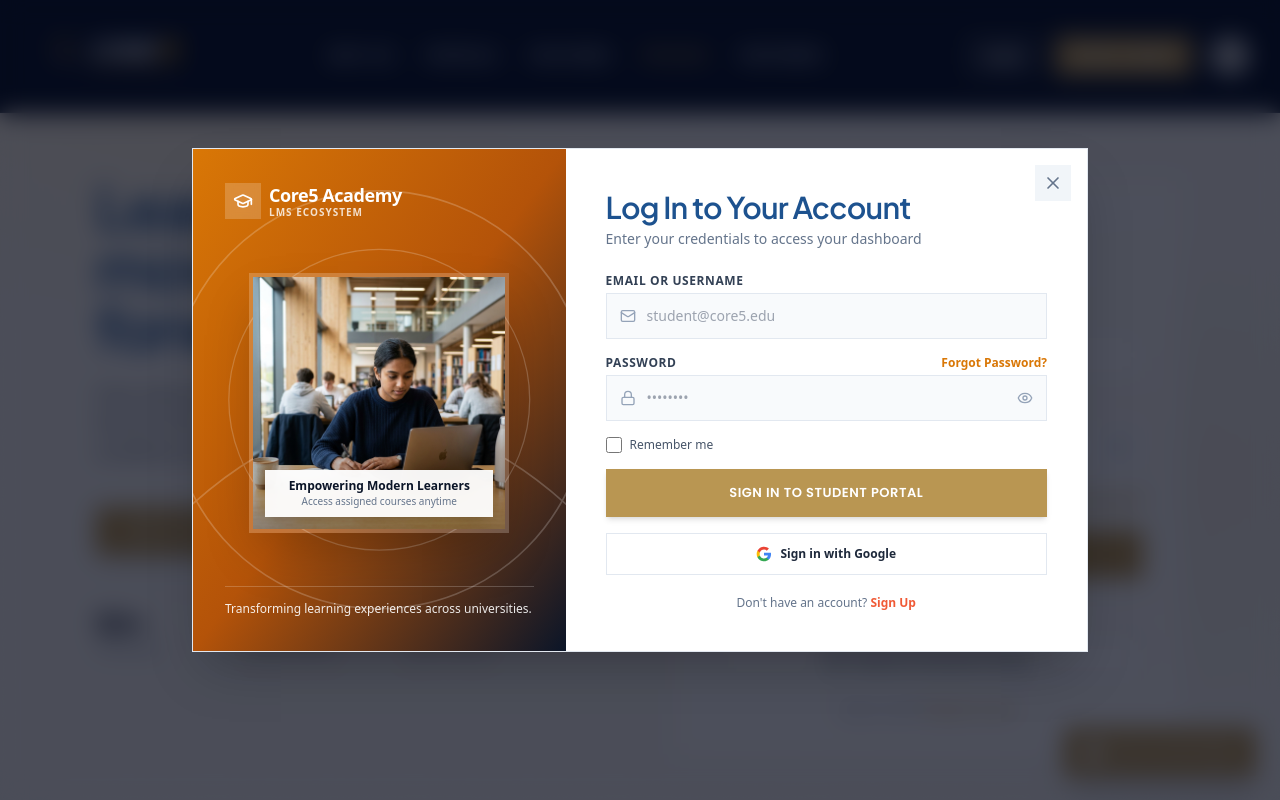
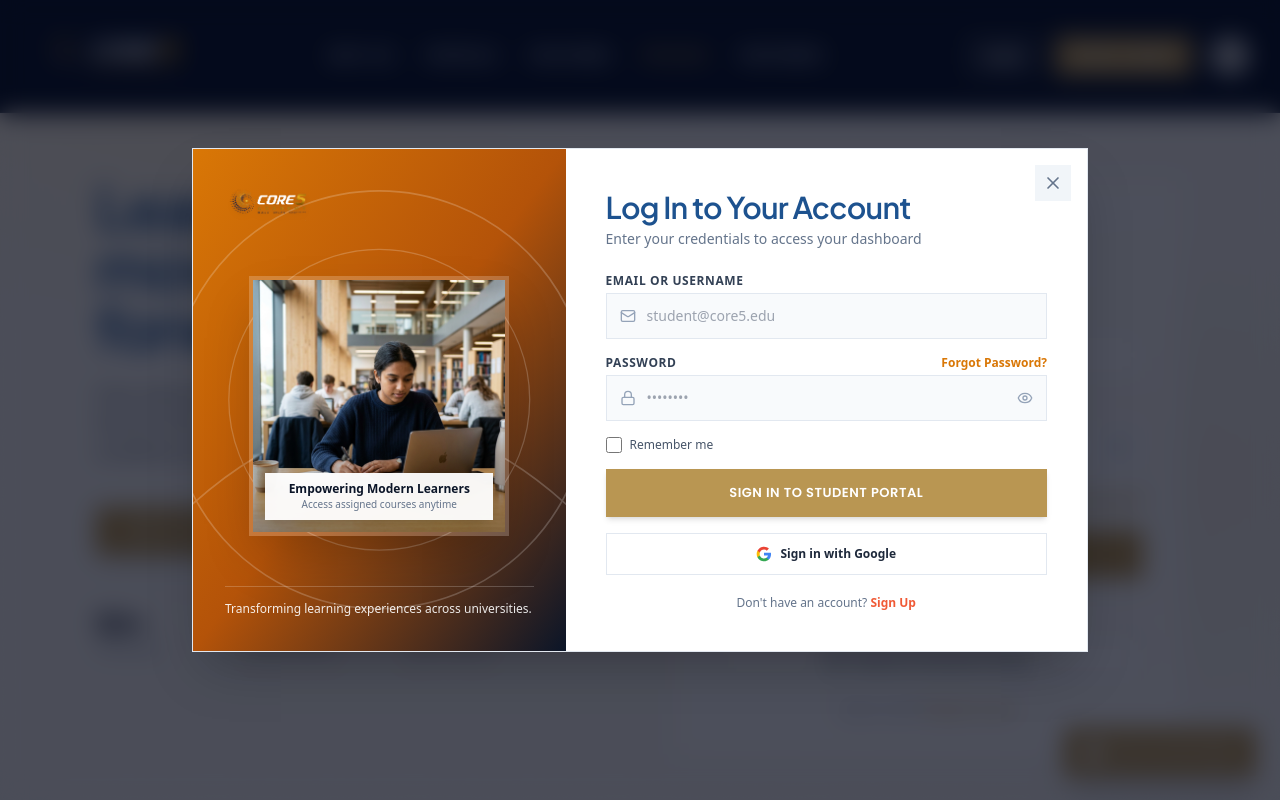
Before and after one commit to sakshi12022004/Lms_integration, a React (Vite) app in the folder client/: page /login in a window 1280 px wide. Built offline with nearby package versions, Linux system fonts and the light colour scheme; no server answers; a web font is replaced by a local one.

Commit message:
Update QuickLoginModal with official Core5 Academy logo

```diff
--- a/client/src/components/QuickLoginModal.jsx
+++ b/client/src/components/QuickLoginModal.jsx
@@ -19,6 +19,7 @@ import { useNavigate } from 'react-router-dom';
 import axios from 'axios';
 import { toast } from 'react-toastify';
 import studentReadingImg from '../assets/student_reading.jpg';
+import core5Logo from '../assets/core5-final-rbg.png';
 
 const roles = [
   { id: 'student', name: 'Student', icon: UserCheck },
@@ -144,16 +145,12 @@ const QuickLoginModal = ({ isOpen, onClose, initialRole = 'student' }) => {
           </div>
 
           {/* Top Brand Header */}
-          <div className="relative z-10 flex items-center space-x-2">
-            <div className="w-9 h-9 rounded-none bg-white/20 backdrop-blur-sm flex items-center justify-center">
-              <GraduationCap className="w-5 h-5 text-white" />
-            </div>
-            <div>
-              <span className="font-sans-body font-black text-lg tracking-tight">Core5 Academy</span>
-              <span className="block text-[10px] font-sans-body font-bold text-white/80 uppercase tracking-widest -mt-1">
-                LMS Ecosystem
-              </span>
-            </div>
+          <div className="relative z-10 flex items-center">
+            <img
+              src={core5Logo}
+              alt="Core5 Academy Logo"
+              className="h-10 sm:h-11 w-auto object-contain drop-shadow-md"
+            />
           </div>
 
           {/* Center Image Container */}
```
